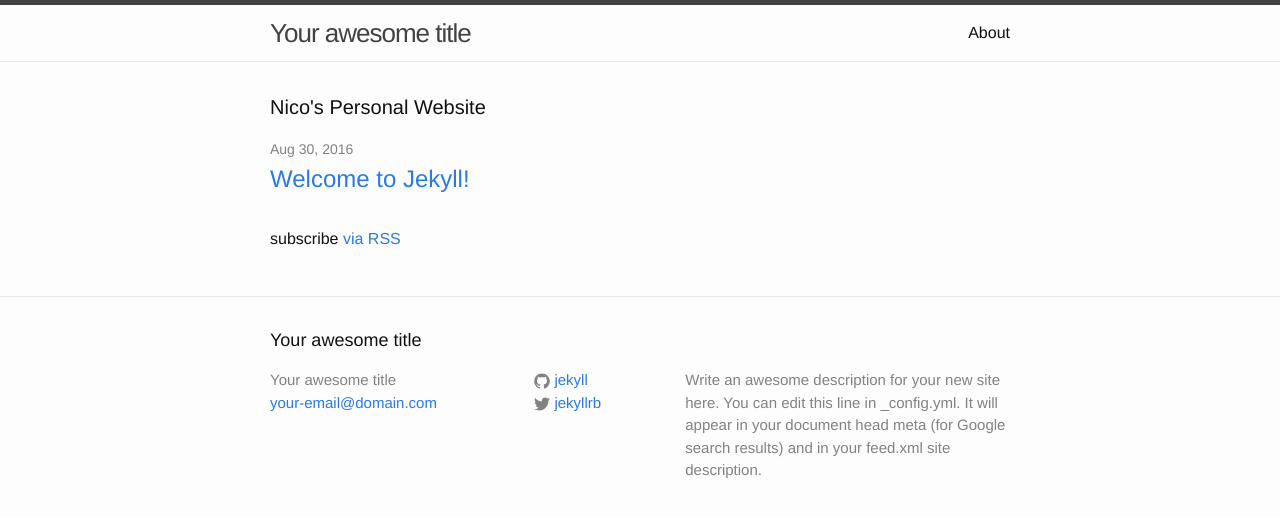
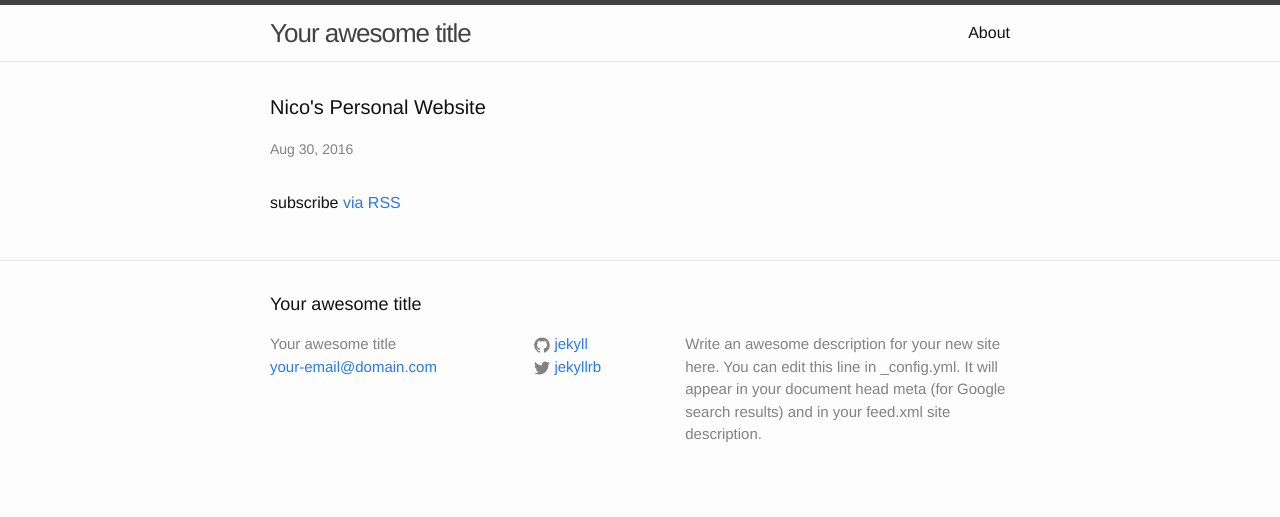
Before and after one commit to nicobartello1/nicoswebsite-cc.github.io, a Jekyll site: the page built from index.html, in a window 1280 px wide. Shown: the top 517 px of the page. Built offline with Jekyll 4.4.1, drawn with Linux system fonts in a browser that asks for light colours.

Commit message:
Update index.html

```diff
--- a/index.html
+++ b/index.html
@@ -11,9 +11,7 @@
       <li>
         <span class="post-meta">{{ post.date | date: "%b %-d, %Y" }}</span>
 
-        <h2>
-          <a class="post-link" href="{{ post.url | prepend: site.baseurl }}">{{ post.title }}</a>
-        </h2>
+        <h2></h2>
       </li>
     {% endfor %}
   </ul>
```
